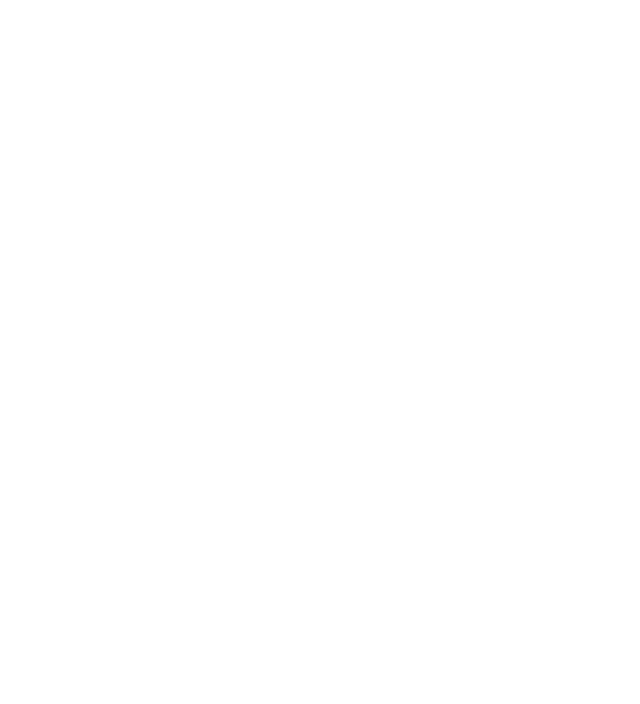
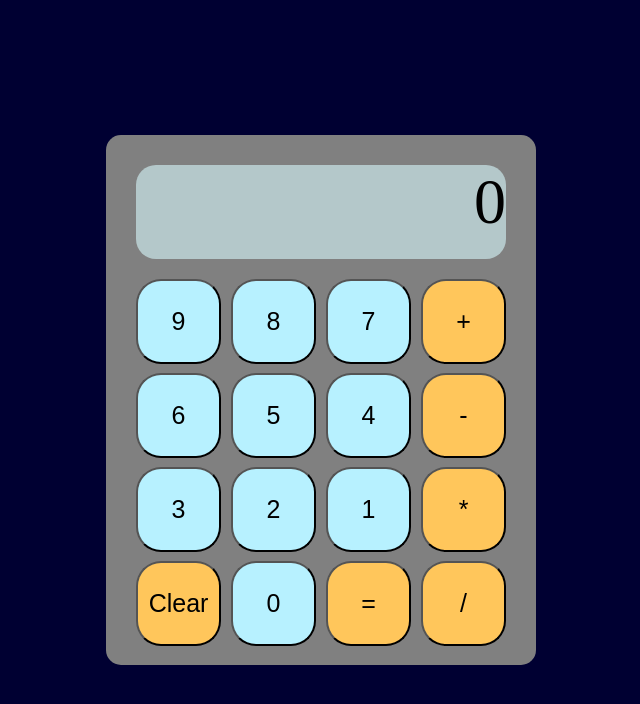
Before and after one commit to Rishan-Jadva/Project-Calculator, a plain HTML site: page index.html in a window 1280 px wide. Shown: the whole page, without its empty margins (319-959 px from the left). Drawn offline with Linux system fonts and the light colour scheme.

Commit message:
HTML essentially completed

```diff
--- a/index.html
+++ b/index.html
@@ -7,7 +7,33 @@
     <link rel="stylesheet" href="styles.css">
 </head>
 <body>
-
+    <div class="calculator-body">
+        <div class="screen">0</div>
+        <div class="horizontal-align">
+            <button class="number">9</button>
+            <button class="number">8</button>
+            <button class="number">7</button>
+            <button class="function">+</button>
+        </div>
+        <div class="horizontal-align">
+            <button class="number">6</button>
+            <button class="number">5</button>
+            <button class="number">4</button>
+            <button class="function">-</button>
+        </div>
+        <div class="horizontal-align">
+            <button class="number">3</button>
+            <button class="number">2</button>
+            <button class="number">1</button>
+            <button class="function">*</button>
+        </div>
+        <div class="horizontal-align">
+            <button class="function">Clear</button>
+            <button class="number">0</button>
+            <button class="function">=</button>
+            <button class="function">/</button>
+        </div>
+    </div>
 </body>
 <script src="script.js"></script>
 </html>
--- a/script.js
+++ b/script.js
@@ -10,3 +10,18 @@ const multiply = (a,b) => {
 const divide = (a,b) => {
     return a / b;
 }
+let firstNumber;
+let operator;
+let secondNumber;
+const operate = (operator, a, b) => {
+    switch (operator){
+        case "+":
+            return add(a,b);
+        case "-":
+            return subtract(a,b);
+        case "*":
+            return multiply(a,b);
+        case "/":
+            return divide(a,b);
+    }
+}
--- a/styles.css
+++ b/styles.css
@@ -0,0 +1,58 @@
+*{
+    margin: 0;
+    padding: 0;
+    /* outline: 1px solid red; */
+}
+
+body{
+    background-color: rgb(0, 0, 50);
+    display: flex;
+    justify-content: center;
+    align-items: center;
+    height: 100vh;
+}
+
+.calculator-body{
+    background-color: gray;
+    height: 500px;
+    width: 400px;
+    display: flex;
+    flex-direction: column;
+    justify-content: center;
+    padding: 15px;
+    border-radius: 15px;
+}
+
+.screen{
+    background-color: rgb(180, 200, 202);
+    flex: 1;
+    margin: 15px;
+    border-radius: 20px;
+    text-align: right;
+    font-size: 4rem;
+    color: black;
+}
+
+.horizontal-align{
+    display: flex;
+    align-items: center;
+    justify-content: center;
+    gap: 10px;
+    flex: 1;
+    padding: 0px 15px;
+}
+
+button{
+    flex: 1;
+    aspect-ratio: 1;
+    border-radius: 25px;
+    font-size: 25px;
+}
+
+.function{
+    background-color: rgb(255, 198, 91);
+}
+
+.number{
+    background-color: rgb(183, 241, 255);
+}
```
